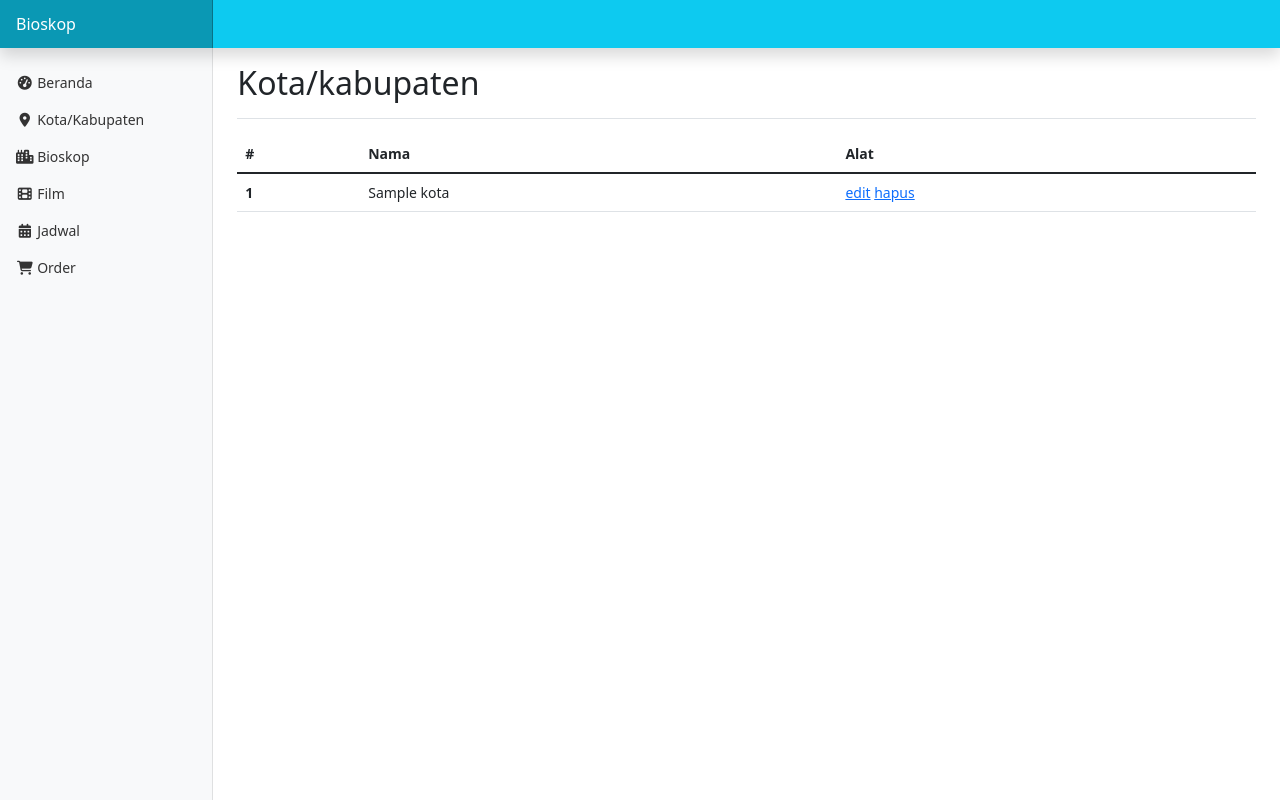
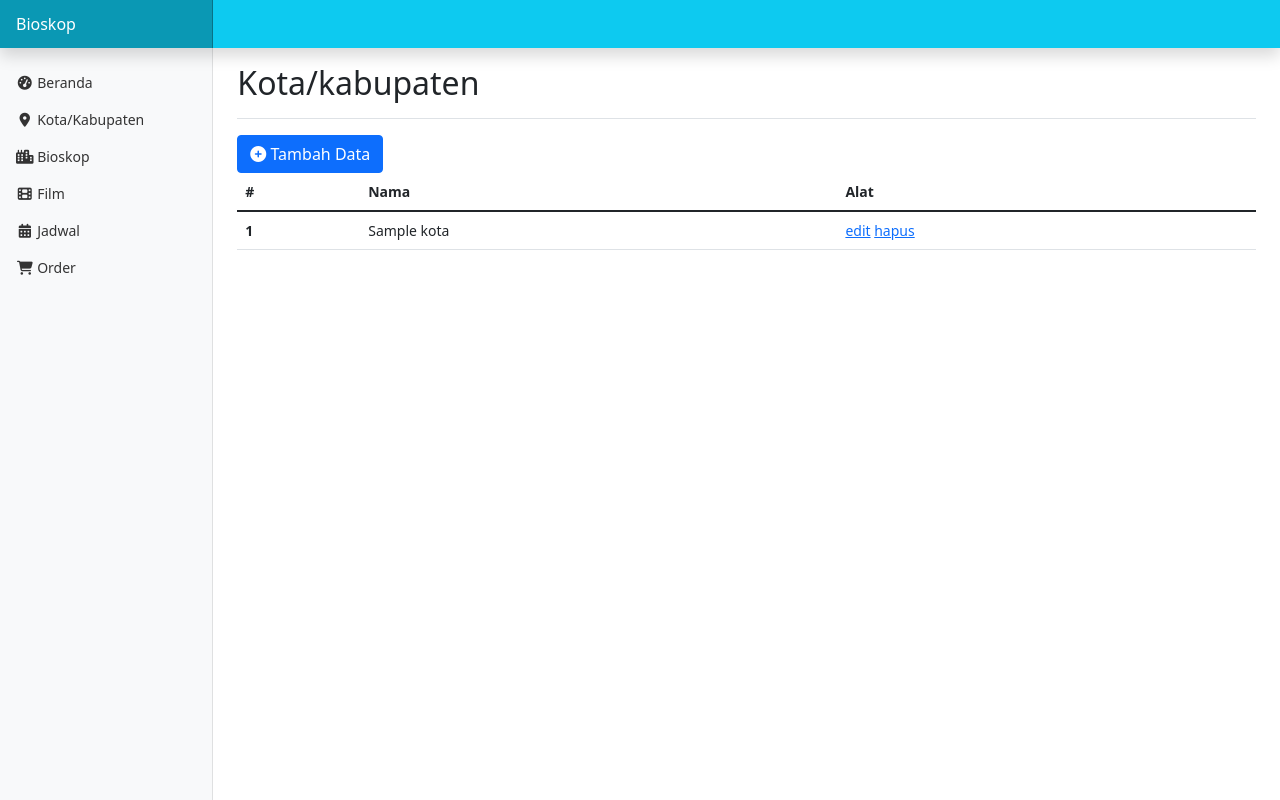
Before and after one commit to siswanditopn/siswanditopn_bioskop, a CodeIgniter app: page /bioskop/kotakabupaten in a window 1280 px wide. Run offline with CodeIgniter, Linux system fonts and the light colour scheme; tables that the repository leaves empty or names only in its code hold one stand-in row (values such as "Sample post"); some libraries are stand-ins or nearby versions.

Commit message:
Tambah tombol tambah data

```diff
--- a/application/views/kotakabupaten/index.php
+++ b/application/views/kotakabupaten/index.php
@@ -2,6 +2,7 @@
   <div class="d-flex justify-content-between flex-wrap flex-md-nowrap align-items-center pt-3 pb-2 mb-3 border-bottom">
     <h1 class="h2">Kota/kabupaten</h1>
   </div>
+  <a href="<?= base_url('kotakabupaten/tambah') ?>" class="btn btn-primary"><i class="fa-solid fa-circle-plus"></i> Tambah Data</a>
   <table class="table">
     <thead>
       <tr>
```
